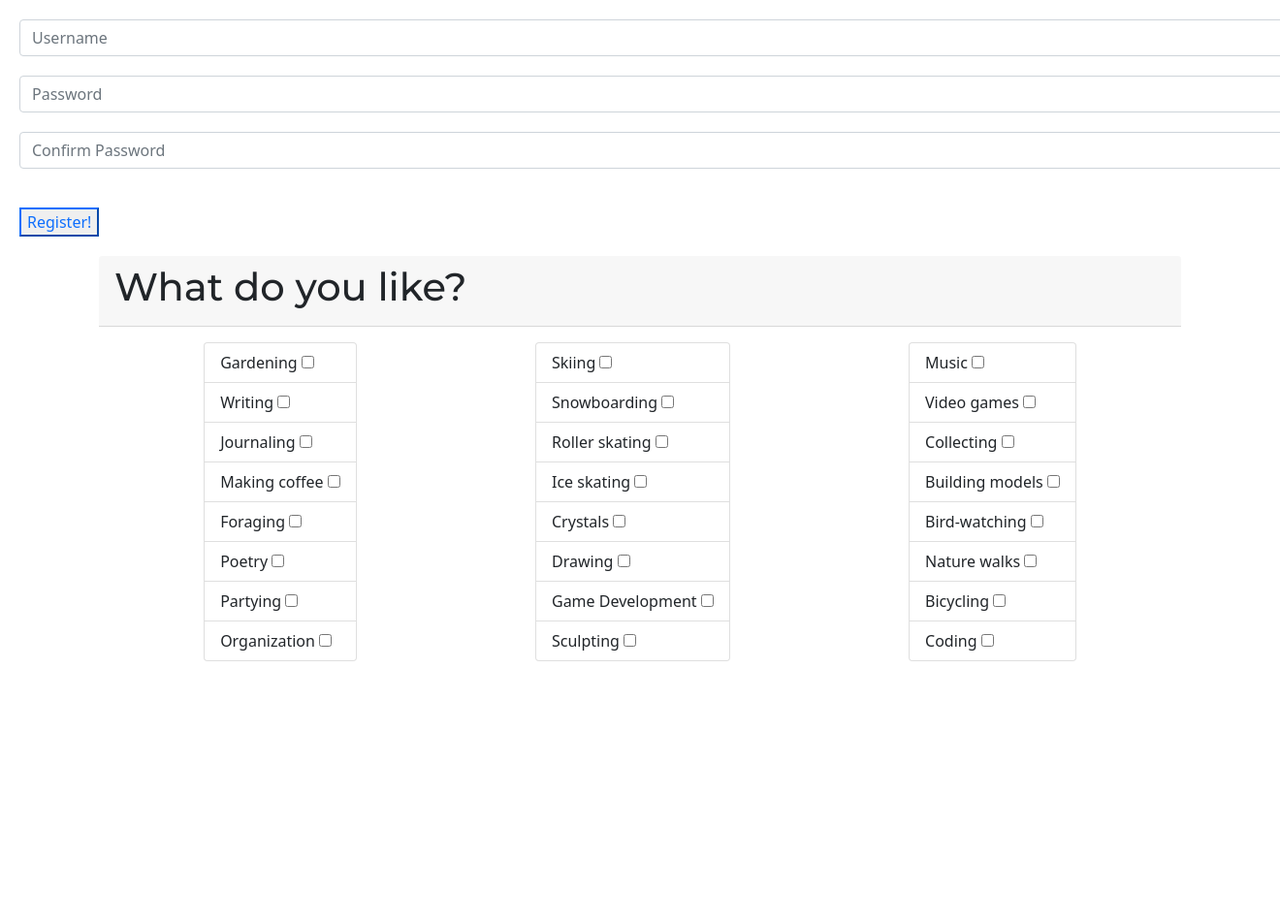
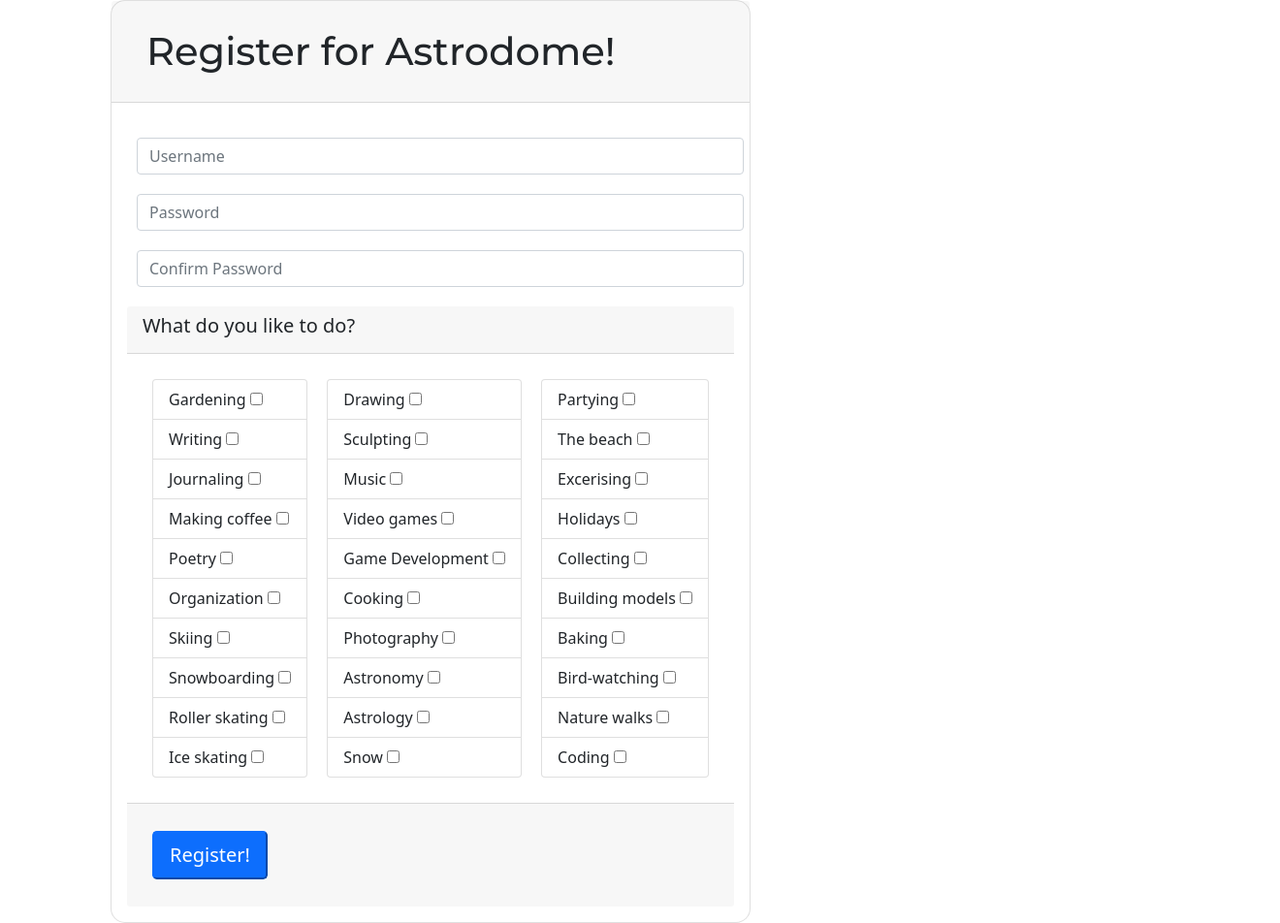
Before and after one commit to GauthamV6002/VividHacks, a Flask app: page /register in a window 1320 px wide; the page is wider, and only the part inside the window is pictured. Shown: the part 140-1092 px from the top of that part at 97% size. Before the commit the page ends 822 px from the top of that part, so only its background shows below. Run offline with Flask 2, Linux system fonts and the light colour scheme; some libraries are stand-ins or nearby versions.

Commit message:
Functionality now complete

```diff
--- a/app.py
+++ b/app.py
@@ -2,8 +2,8 @@ from flask import Flask, render_template, url_for, redirect, request, session, g
 from flask.json import jsonify
 from flask_socketio import SocketIO, send
 from flask_sqlalchemy import SQLAlchemy
-from datetime import datetime
-import random
+import time
+from random import sample
 
 '''
 DATABASE_SCHEMA
@@ -31,6 +31,25 @@ class User(db.Model):
         return f'{self.id}.{self.username}'
 
 app.secret_key = 'An4aa(and5}{\]d[f||Asdm14;kd-03L,LK*@#HD#!ah3DSFsad()u)(#$'
+
+def getMatches(user, groupsize):
+    potential_group =  list(User.query.filter_by(like1 = user.like1).all())
+    potential_group += list(User.query.filter_by(like2 = user.like2).all())
+    potential_group += list(User.query.filter_by(like3 = user.like3).all())
+
+    print('\nMATCHER1:', potential_group, '\n')
+
+    while user in potential_group:
+        potential_group.remove(user)
+
+    print('\nMATCHER:', potential_group, '\n')
+
+    if len(potential_group) >= groupsize:
+        return sample(potential_group, groupsize)
+    elif potential_group:
+        return potential_group
+    else:
+        return sample(User.query.all(), groupsize)
 
 @app.before_request
 def before_request():
@@ -76,7 +95,7 @@ def register():
                 return render_template('register.html', err="Passwords do not match!")
 
         likes = request.form.getlist('likes')
-        three_likes = random.sample(likes, 3)
+        three_likes = sample(likes, 3)
 
         try:
             new_user = User(username=username, password=password, like1=three_likes[0], like2=three_likes[1], like3=three_likes[2])
@@ -97,7 +116,7 @@ def handle_message(msg):
 def chat():
     if not g.user:
         return redirect('/login')
-    return render_template('chat.html')
+    return render_template('chat.html', chatters=[u.username for u in getMatches(g.user, 4)])
 
 @app.route('/getuser')
 def getUser():
@@ -111,9 +130,5 @@ def getUser():
         return redirect('/login')
 
 
-@app.route('/i2')
-def i_two():
-    return render_template('temp.html')
-
 if __name__ == '__main__':
     socketio.run(app)
--- a/static/css/style.css
+++ b/static/css/style.css
@@ -34,11 +34,6 @@ nav img {
 nav img:hover {
     cursor: pointer;
     transform: scale(1.2) rotate(5deg);
-}
-
-.inp {
-    margin: 20px;
-    transition: 200ms ease-in-out;
 }
 
 .loginTitle {
@@ -198,3 +193,36 @@ html {
     -ms-transform: translateX(-50%);
     transform: translateX(-50%);
   }
+
+  .inp {
+    margin-top: 20px;
+    margin-bottom: 20px;
+    margin-left: 10px;
+    margin-right: 10px;
+    transition: 200ms ease-in-out;
+  }
+
+
+  .login-main div .card {
+    width: 50vw;
+  }
+
+  .login-main img {
+    position: absolute;
+    right: 0px;
+    bottom: 0px;
+
+    z-index: -10;
+
+    width: 70vw;
+    height: 100vh;
+  }
+
+  #nomcard {
+    padding: 0px;
+    border-radius: 15px;
+  }
+
+  #likes-list-group {
+    margin: 10px 5px;
+  }
--- a/templates/chat.html
+++ b/templates/chat.html
@@ -15,6 +15,11 @@
     <div class="card">
         <div class="car-header">
             <h4 class="chatTitle">Chat 06</h4>
+            <h6>Chatting with
+            <span class="badge username-badge bg-secondary">{{chatters[0]}}</span>,
+            <span class="badge username-badge bg-secondary">{{chatters[1]}}</span>, and
+            <span class="badge username-badge bg-secondary">{{chatters[2]}}</span>
+            </h6>
         </div>
 
         <hr>
--- a/templates/register.html
+++ b/templates/register.html
@@ -8,57 +8,75 @@
 {% block title %}Register for Astrodome{% endblock %}
 
 {% block body %}
+<div class="container">
+    <div class="login-main" id="reg-main">
+
+        <div class="container">
+        <div class="card" id="nomcard">
+
+            <div class="card-header">
+            <h1 class="loginTitle">Register for Astrodome!</h1>
+            </div>
+
+            <div class="card-body">
             <form action="/register" method="post">
+
                 <input type="text" name="username" id="username" placeholder="Username"class="form-control inp">
                 <input type="password" name="password" id="get_password" placeholder="Password" class="form-control inp">
                 <input type="password" name="confirm_password" id="confirm_password" placeholder="Confirm Password" class="form-control inp">
-    <input type="submit" value="Register!" class="btn-outline-primary inp">
 
-    <div class="container likesSection">
+                <div class="hideIfEmpty alert alert-danger">{{ err }}</div>
+
+                <div class="card-sm nomcard">
                     <div class="card-header">
-            <h1>What do you like?</h1>
+                        <h5 class="card-title">What do you like to do?</h5>
                     </div>
                     <div class="card-body GetLikes">
-            <div class="list-group">
-                <li class="list-group-item">Gardening  <input type="checkbox" name="likes"> </li>
-                <li class="list-group-item">Writing <input type="checkbox" name="likes"> </li>
-                <li class="list-group-item">Journaling <input type="checkbox" name="likes"> </li>
-                <li class="list-group-item">Making coffee <input type="checkbox" name="likes"> </li>
-                <li class="list-group-item">Foraging  <input type="checkbox" name="likes"> </li>
-                <li class="list-group-item">Poetry <input type="checkbox" name="likes"> </li>
-                <li class="list-group-item">Partying <input type="checkbox" name="likes"> </li>
-                <li class="list-group-item">Organization <input type="checkbox" name="likes"> </li>
+                        <div class="list-group" id="likes-list-group">
+                            <li class="list-group-item">Gardening  <input type="checkbox" name="likes" value="Gardening "> </li>
+                            <li class="list-group-item">Writing <input type="checkbox" name="likes" value="Writing"> </li>
+                            <li class="list-group-item">Journaling <input type="checkbox" name="likes" value="Journaling"> </li>
+                            <li class="list-group-item">Making coffee <input type="checkbox" name="likes" value="Making coffee"> </li>
+                            <li class="list-group-item">Poetry <input type="checkbox" name="likes" value="Poetry"> </li>
+                            <li class="list-group-item">Organization <input type="checkbox" name="likes" value="Organization"> </li>
+                            <li class="list-group-item">Skiing <input type="checkbox" name="likes" value="Skiing"> </li>
+                            <li class="list-group-item">Snowboarding <input type="checkbox" name="likes" value="Snowboarding"> </li>
+                            <li class="list-group-item">Roller skating <input type="checkbox" name="likes" value="Roller skating"> </li>
+                            <li class="list-group-item">Ice skating <input type="checkbox" name="likes" value="Ice skating "> </li>
+
                         </div>
-            <div class="list-group">
-                <li class="list-group-item">Skiing <input type="checkbox" name="likes"> </li>
-                <li class="list-group-item">Snowboarding <input type="checkbox" name="likes"> </li>
-                <li class="list-group-item">Roller skating <input type="checkbox" name="likes"> </li>
-                <li class="list-group-item">Ice skating  <input type="checkbox" name="likes"> </li>
-                <li class="list-group-item">Crystals <input type="checkbox" name="likes"> </li>
-                <li class="list-group-item">Drawing  <input type="checkbox" name="likes"> </li>
-                <li class="list-group-item">Game Development  <input type="checkbox" name="likes"> </li>
-                <li class="list-group-item">Sculpting <input type="checkbox" name="likes"> </li>
+                        <div class="list-group" id="likes-list-group">
+                            <li class="list-group-item">Drawing  <input type="checkbox" name="likes" value="Drawing "> </li>
+                            <li class="list-group-item">Sculpting <input type="checkbox" name="likes" value="Sculpting"> </li>
+                            <li class="list-group-item">Music <input type="checkbox" name="likes" value="Music"> </li>
+                            <li class="list-group-item">Video games <input type="checkbox" name="likes" value="Video games"> </li>
+                            <li class="list-group-item">Game Development <input type="checkbox" name="likes" value="Board games"> </li>
+                            <li class="list-group-item">Cooking  <input type="checkbox" name="likes" value="Cooking "> </li>
+                            <li class="list-group-item">Photography <input type="checkbox" name="likes" value="Photography"> </li>
+                            <li class="list-group-item">Astronomy  <input type="checkbox" name="likes" value="Astronomy "> </li>
+                            <li class="list-group-item">Astrology <input type="checkbox" name="likes" value="Astrology"> </li>
+                            <li class="list-group-item">Snow <input type="checkbox" name="likes" value="Snow"> </li>
                         </div>
-            <div class="list-group">
-                <li class="list-group-item">Music <input type="checkbox" name="likes"> </li>
-                <li class="list-group-item">Video games <input type="checkbox" name="likes"> </li>
-                <li class="list-group-item">Collecting  <input type="checkbox" name="likes"> </li>
-                <li class="list-group-item">Building models <input type="checkbox" name="likes"> </li>
-                <li class="list-group-item">Bird-watching  <input type="checkbox" name="likes"> </li>
-                <li class="list-group-item">Nature walks <input type="checkbox" name="likes"> </li>
-                <li class="list-group-item">Bicycling <input type="checkbox" name="likes"> </li>
-                <li class="list-group-item">Coding <input type="checkbox" name="likes"> </li>
+                        <div class="list-group" id="likes-list-group">
+                            <li class="list-group-item">Partying <input type="checkbox" name="likes" value="Partying"> </li>
+                            <li class="list-group-item">The beach <input type="checkbox" name="likes" value="The beach"> </li>
+                            <li class="list-group-item">Excerising  <input type="checkbox" name="likes" value="The wilderness "> </li>
+                            <li class="list-group-item">Holidays  <input type="checkbox" name="likes" value="Holidays "> </li>
+                            <li class="list-group-item">Collecting  <input type="checkbox" name="likes" value="Collecting "> </li>
+                            <li class="list-group-item">Building models <input type="checkbox" name="likes" value="Building models"> </li>
+                            <li class="list-group-item">Baking  <input type="checkbox" name="likes" value="Baking "> </li>
+                            <li class="list-group-item">Bird-watching  <input type="checkbox" name="likes" value="Bird-watching "> </li>
+                            <li class="list-group-item">Nature walks <input type="checkbox" name="likes" value="Nature walks"> </li>
+                            <li class="list-group-item">Coding <input type="checkbox" name="likes" value="Bicycling"> </li>
                         </div>
                     </div>
-        <!-- <div class="card-footer">
-            <h4>{{likes_err}}</h4>
-        </div> -->
                 </div>
-
-
+            <div class="card-footer">
+                <input type="submit" value="Register!" class="btn-primary btn-lg inp">
             </form>
-
-<div class="container">
-    <div class="hideIfEmpty alert alert-danger">{{ err }}</div>
+            </div>
+        </div>
+        </div>
+    </div>
 </div>
 {% endblock %}
```
Also changed, not shown: matcher.py (+0 -17 lines), templates/index.html (+9 -5 lines), templates/login.html (+19 -6 lines), Users.db. Lines whose indentation alone changed are shown as unchanged.
